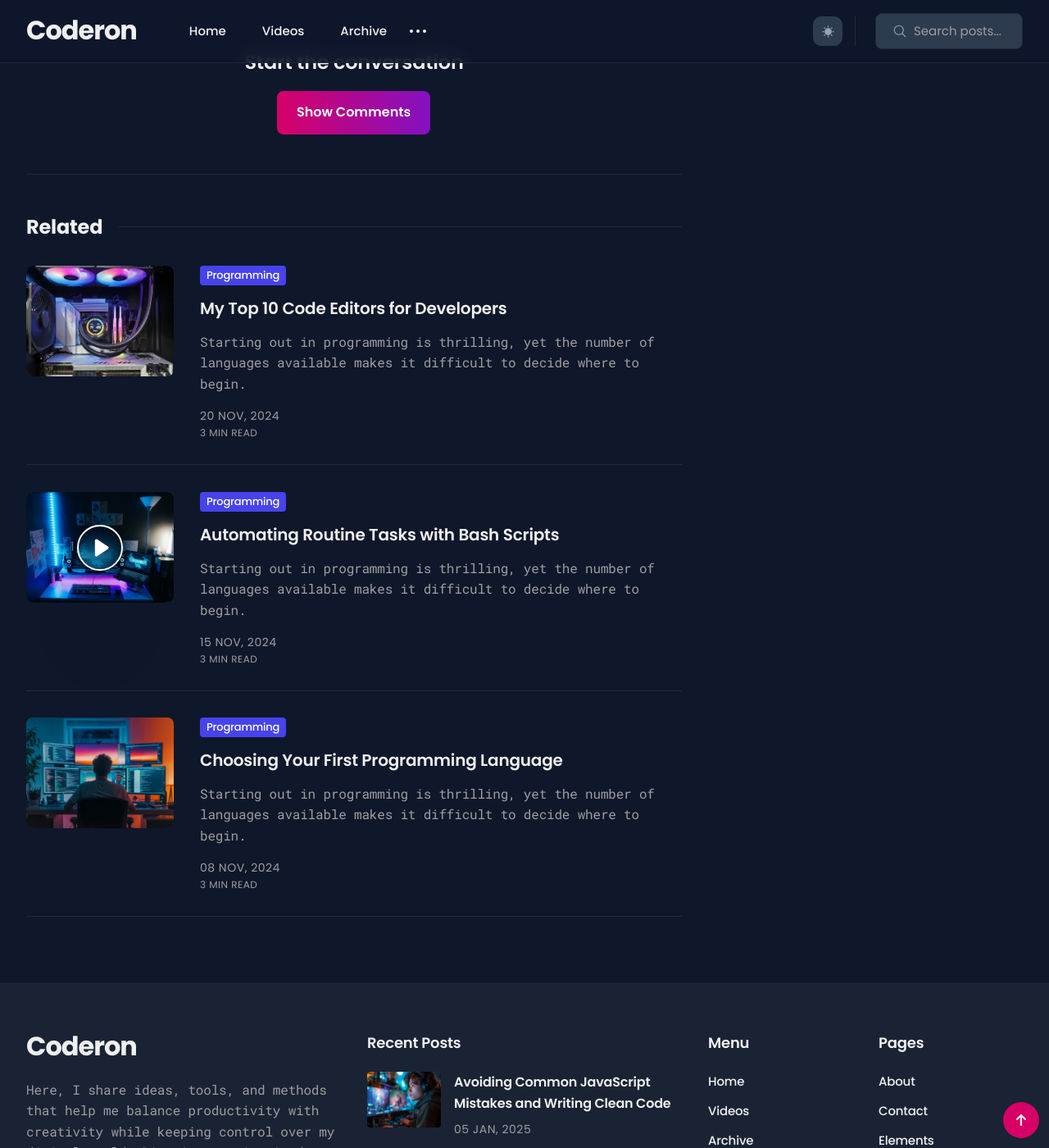
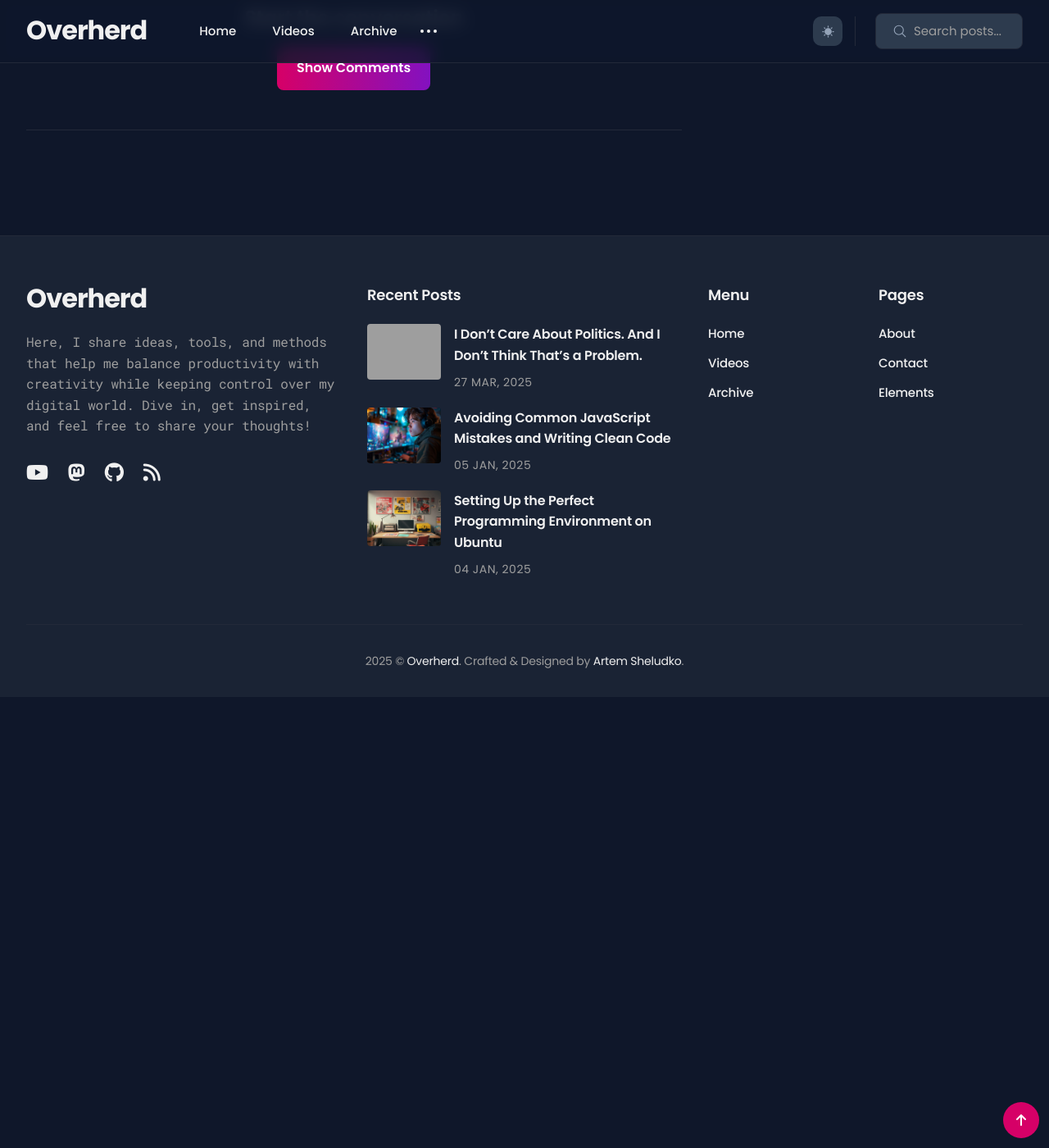
Before and after one commit to smartyshaman/anantshiva.github.io, a Jekyll site: the page built from _posts/2025-01-05-avoiding-common-javascript-mistakes-and-writing-clean-code.md, in a window 1280 px wide and 1400 px high, scrolled down 5340 px. Shown: the whole window at 82% size. Built offline with Jekyll 4.4.1, drawn with Linux system fonts in a browser that asks for light colours; part of the change alters nothing that is shown; some of the changed text lies outside the part shown; grey boxes are pictures that could not be loaded.

Commit message:
Initial commit

```diff
--- a/_config.yml
+++ b/_config.yml
@@ -1,35 +1,32 @@
-title: "Overherd"
-description: "Here, I share ideas, tools, and methods that help me balance productivity with creativity while keeping control over my digital world."
-url: "https://anantshiva.github.io"
-baseurl: "" # important for GitHub Pages
+#-------------------------------
+# General Site Settings
+baseurl: "" # the subpath of your site, e.g. /blog
+url: "https://anantshiva.github.io" # the base hostname & protocol for your site, e.g. http://example.com
+title: "Overherd"  # your site title
+description: "Yet another guy on the internet with opinions."  # for SEO
+author: "Anant Shiva"
 
-author:
-  name: "Anant Shiva"
-  bio: "Yet another guy on the internet with opinions."
-  avatar: "/images/01-1.jpg"
-
-permalink: /:title/
-paginate: 6
-paginate_path: /page:num/
-
-repository: smartyshaman/anantshiva.github.io
-
-# Exclude _site and other folders so they don’t get pushed unnecessarily
-exclude:
-  - Gemfile
-  - Gemfile.lock
-  - node_modules
-  - vendor
-  - README.md
-  - CNAME
-  - .sass-cache
-  - .jekyll-cache
-  - .github
-
+#-------------------------------
+# Build Settings
 markdown: kramdown
-theme: null
-
+permalink: /:title
 plugins:
   - jekyll-paginate
   - jekyll-sitemap
-  - jekyll-feed
+
+paginate: 6
+paginate_path: "/page/:num"
+
+# Pages Path
+defaults:
+  - scope:
+      path: '_pages'
+    values:
+      permalink: /:basename:output_ext
+
+
+include:
+  - _pages
+
+sass:
+  style: compressed
--- a/_data/settings.yml
+++ b/_data/settings.yml
@@ -1,7 +1,7 @@
 #-------------------------------
 # Site Settings
-title: Coderon
-description: Coderon is a super modern and unique Jekyll blog theme
+title: Overherd
+description: #
 logo: # You can add own logo. For example '/images/logo.png'.
 logo_dark:
 
@@ -42,7 +42,7 @@ menu_settings:
 #-------------------------------
 # Author Settings
 author:
-  author_name: Alex Dias
+  author_name: Anant Shiva
   author_avatar: /images/01-1.jpg
 
 
@@ -51,33 +51,16 @@ author:
 hero:
   enable: true
   hero_avatar: /images/01-1.jpg
-  hero_title: Hi! I’m Alex 👋
-  hero_subtitle: A digital explorer, coder, and Linux advocate
+  hero_title: Hi! I’m Anant 👋
+  hero_subtitle: Yet another guy on the internet with opinions.
   hero_description: |
-    I’m a digital explorer, coder, and Linux advocate. This blog is my personal knowledge base on productivity, programming, and the freedom of information.
+    I teach video production and storytelling, but I also like figuring things out — whether it’s messing with code until something <em>kind of</em> works, building better habits, or making sense of the world.
 
-    Here, I share ideas, tools, and methods that help me balance productivity with creativity while keeping control over my digital world. Dive in, get inspired, and feel free to share your thoughts!
+    This blog is where I share what I’m learning, what I’m experimenting with, and whatever’s on my mind. If that sounds like your kind of thing, stick around.
   hero_image: /images/01.jpg
   hero_image_caption: My creative space, where masterpieces are born
-  hero_button_text: Let’s Work Together
+  hero_button_text: Get in touch
   hero_button_link: '/contact/'
-
-
-# Logos
-logos:
-  enable: true
-  logos_title: Nerd Stuff
-  logo_image:
-    - alt: "Game Boy"
-      image: "/images/1000.jpg"
-    - alt: "Super Nintendo"
-      image: "/images/1001.jpg"
-    - alt: "Keyboard"
-      image: "/images/1002.jpg"
-    - alt: "Headphones"
-      image: "/images/1003.jpg"
-    - alt: "Mouse"
-      image: "/images/1004.jpg"
 
 
 #-------------------------------
@@ -85,54 +68,6 @@ logos:
 blog:
   enable: true
   blog_title: The Binary Journal
-
-
-#-------------------------------
-# Tags Section Settings
-tags_section:
-  enable: true
-  tags_section_title: Hacker’s Haven
-  tags:
-    - tag: "Programming"
-      image: "/images/20.jpg"
-    - tag: "Linux"
-      image: "/images/21.jpg"
-    - tag: "Productivity"
-      image: "/images/22.jpg"
-    - tag: "Security"
-      image: "/images/23.jpg"
-
-
-#-------------------------------
-# Videos Section Settings
-videos_section:
-  enable: true
-  videos_section_title: Latest Videos
-
-
-#-------------------------------
-# Gallery Section Settings
-gallery_section:
-  enable: true
-  gallery_section_title: Byte Frame
-  gallery:
-    gallery_images:
-      - alt: 'Rest'
-        url: '/images/100.jpg'
-        caption: 'Small steps lead to big results.'
-      - alt: 'Lifestyle'
-        url: '/images/101.jpg'
-        caption: 'A peaceful moment captured during a serene evening.'
-      - alt: 'Hobby'
-        url: '/images/102.jpg'
-        caption: 'True friends are like stars — they shine brightest when the world feels dark.'
-      - alt: 'Computers'
-        url: '/images/103.jpg'
-        caption: 'Every click opens a new chapter in an endless story.'
-      - alt: 'Games'
-        url: '/images/104.jpg'
-        caption: 'Every level is a new opportunity to test your limits.'
-
 
 #-------------------------------
 # Newsletter Settings
@@ -153,10 +88,8 @@ footer_description: Here, I share ideas, tools, and methods that help me balance
 #-------------------------------
 # Social Settings
 social:
-- {icon: "fa-brands fa-x-twitter", name: "Twitter", link: "https://twitter.com"}
-- {icon: "fa-brands fa-facebook", name: "Facebook", link: "https://facebook.com"}
+- {icon: "fa-brands fa-youtube", name: "Youtube", link: https://youtube.com"}
 - {icon: "fa-brands fa-mastodon", name: "Mastodon", link: "https://mastodon.social"}
-- {icon: "fa-brands fa-reddit-alien", name: "Reddit", link: "https://reddit.com"}
 - {icon: "fa-brands fa-github", name: "Github", link: "https://github.com"}
 - {icon: "fa-solid fa-rss", name: "Rss", link: "/feed.xml"}
 
--- a/_posts/2025-01-05-avoiding-common-javascript-mistakes-and-writing-clean-code.md
+++ b/_posts/2025-01-05-avoiding-common-javascript-mistakes-and-writing-clean-code.md
@@ -4,8 +4,6 @@ title: Avoiding Common JavaScript Mistakes and Writing Clean Code
 description: Starting out in programming is thrilling, yet the number of languages available makes it difficult to decide where to begin.
 date: 2025-01-05 15:01:35 +0300
 image: '/images/02.jpg'
-tags: [Programming]
-tags_color: '#4643ec'
 ---
 
 First, define your goals. If you’re interested in web development, JavaScript could be a great place to start, as it's essential for creating dynamic web applications. For general-purpose coding or data science, Python is a favorite due to its readability and versatility. Ruby, though somewhat specialized, shines in web development, especially with the Rails framework.
--- /dev/null
+++ b/_posts/2027-03-28-i-dont-care-about-politics-and-I-dont-think-thats-a-problem.md
@@ -0,0 +1,106 @@
+---
+layout: post
+title: "I Don’t Care About Politics. And I Don’t Think That’s a Problem."
+date: 2025-03-27
+tags_color: '#4643ec'
+image: 'https://anantshiva.com/media/socrates-singapore.png'
+---
+
+My friend got mad at me the other day.
+
+She was talking about politics. Passionate, fired up.
+And I said something like,
+> “I don’t really care about politics.”
+
+I could see her reevaluating our entire friendship in real-time.
+
+I wasn’t trying to dismiss her views. I wasn’t mocking her. I just meant what I said.
+
+I don’t care about politics.
+
+And maybe that makes me a bad citizen.
+But it also might be the only thing keeping me sane.
+
+---
+
+### Socrates had this idea
+
+He didn’t think everyone should vote.
+
+Not because he thought people were stupid, but because he believed voting was a serious responsibility.
+One that required thought. Reflection. Self-awareness.
+
+You don’t let someone steer a ship without training. Why would you let someone steer a country if they’ve never even thought about what it means to govern?
+
+That idea stuck with me. Especially now, when so much of politics feels like it’s about taking sides instead of asking questions.
+
+It wasn’t about intelligence.
+It was about **wisdom**.
+About emotional maturity. About asking good questions instead of yelling bad answers.
+
+### Which brings me to Singapore.
+
+I vote for the PAP in every election.
+
+Not because they’re flawless.
+Not because I think they’ve gotten everything right.
+But because I believe they’ve done a lot well - and more importantly, they think long-term.
+
+Their plans for Singapore are rarely reactive. They're deliberate. Structured. Future-focused.
+
+Do I agree with everything? Nope.
+There are real issues — cost of living, inequality, housing pressures.
+But I also look around at the chaos in other countries and think: actually, we’re doing okay. More than okay, really.
+
+The systems here work.
+Public housing. Public transport. Healthcare. Education. Safety.
+
+These aren’t small things.
+
+It’s not perfect, sure, and there are things I wish were different. But overall?
+It gives people like me the space to live, raise a child, and focus on things that matter personally.
+
+### This is why I don’t get caught up in political tribalism
+
+iPhone vs Android.
+Man Utd vs Liverpool.
+Islam vs Christianity.
+PAP vs WP.
+
+Everything is a fucking rivalry.
+And once you pick a side, you’re not allowed to acknowledge anything good about the other.
+
+I find that exhausting. And unnecessary.
+
+Singapore is small. We can’t afford to fracture ourselves over slogans and vibes.
+
+### What I care about more is: what can I control?
+
+I’ve never been drawn to political identity.
+
+I’m more interested in what a system allows people to do.
+
+I care about raising my kid well.
+I care about learning new things.
+I care about staying healthy, being a good teacher, showing up for people I love.
+
+I’m not blindly loyal to any party. But I believe in results. I believe in structure.
+And I believe in giving credit where it’s due — even if it’s not the trendy thing to say.
+
+If something feels wrong, I’ll say it.
+If something feels broken, I’ll speak up about it.
+
+But I won’t let politics consume me.
+
+### Maybe that’s cowardice.
+Or maybe it’s clarity.
+
+I believe in personal agency.
+I believe in fixing yourself before trying to fix the system.
+I believe you can be engaged without being enraged.
+I believe it’s possible to live well without having to shout about it.
+
+So yeah, I don’t care about politics the way some people do.
+
+And if that makes me a bad citizen...
+Well, Socrates got sentenced to death too. So I guess I’m in good company.
```
